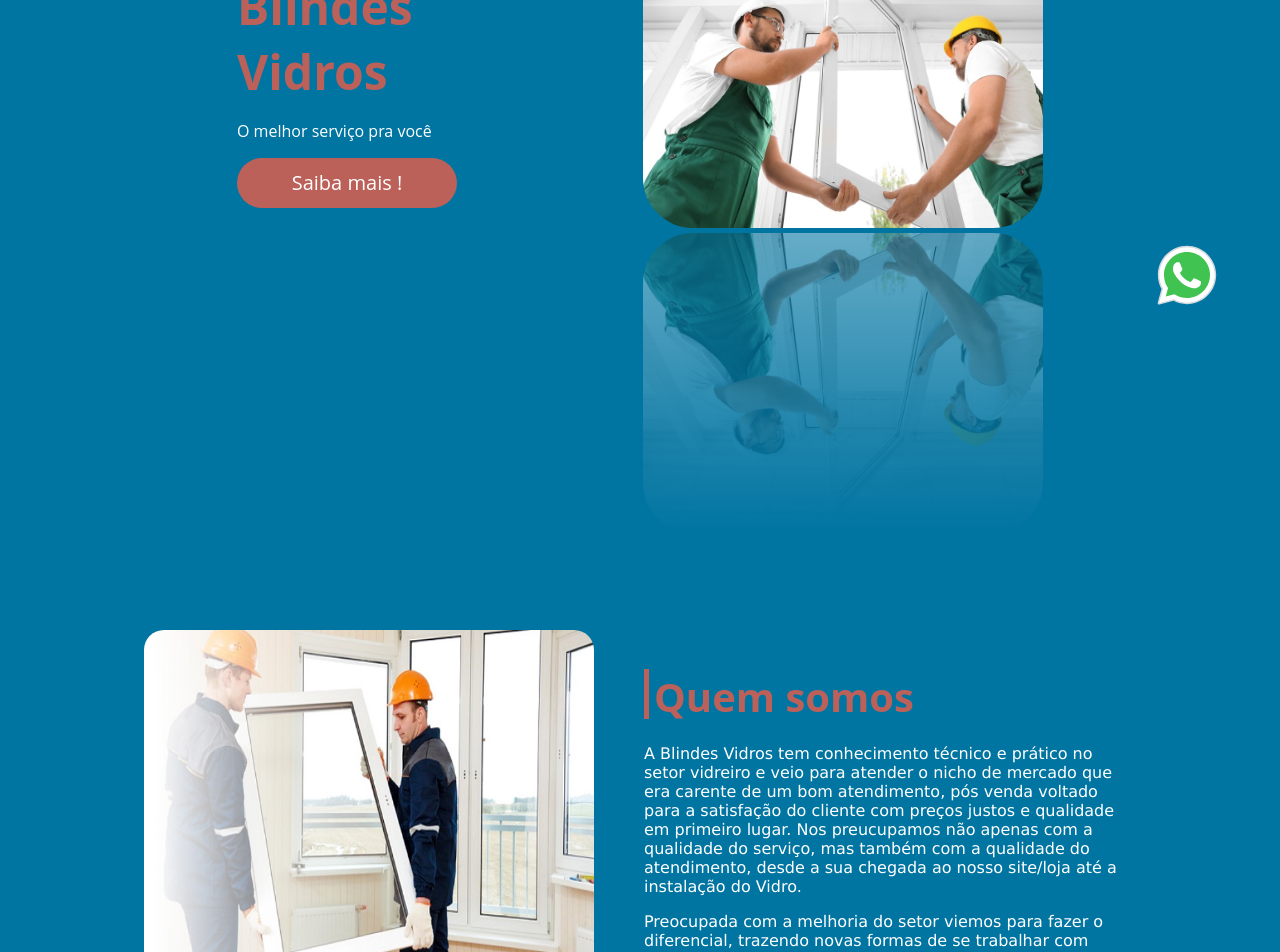
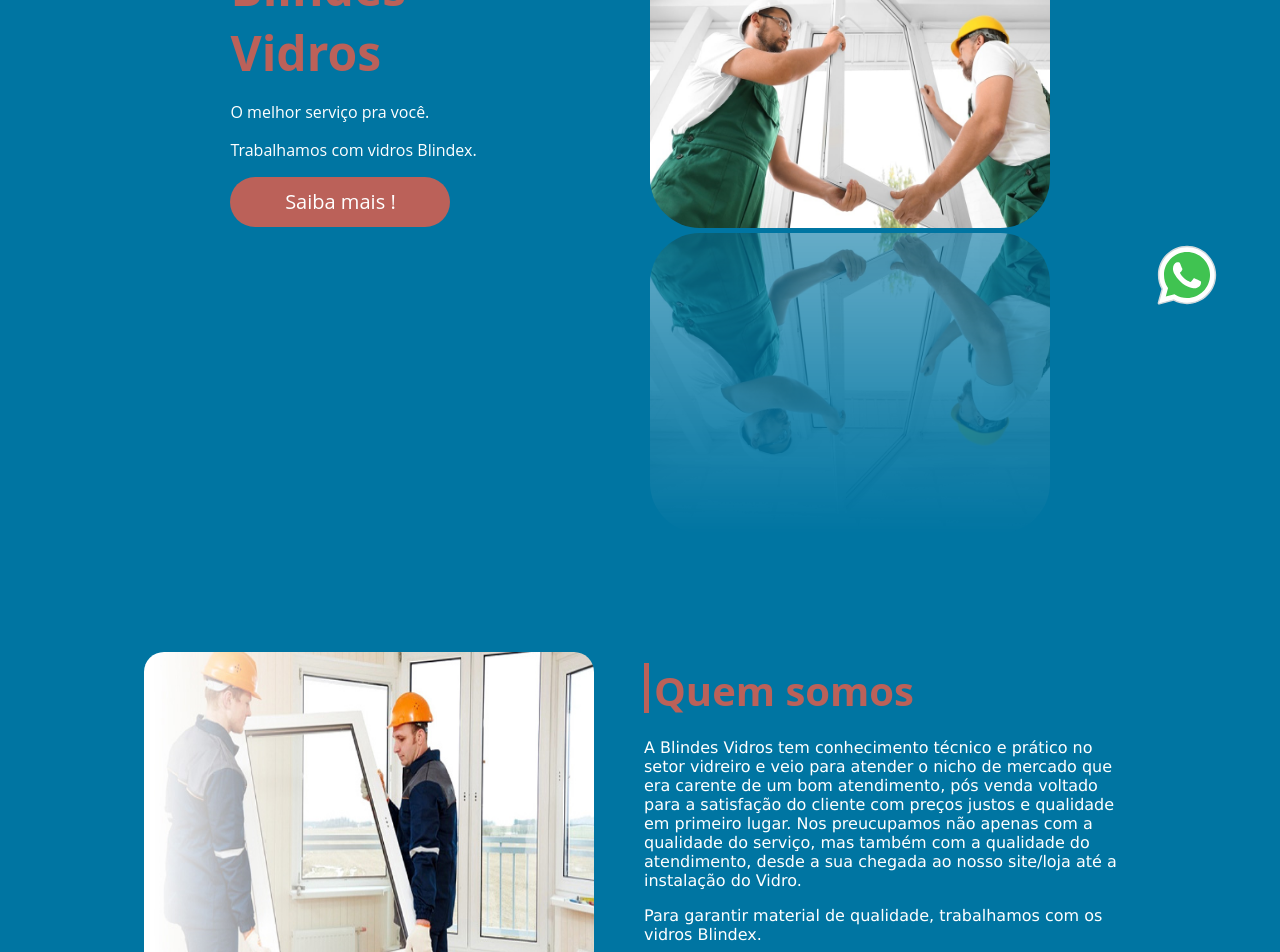
Before and after one commit to ViniciusLima7/favidraceiro, a React (Create React App) app: page / in a window 1280 px wide. Shown: the part 440-1392 px from the top of the page. Built offline with nearby package versions, Linux system fonts and the light colour scheme.

Commit message:
Ajuste de Texto

```diff
--- a/src/components/Apresentacao/index.tsx
+++ b/src/components/Apresentacao/index.tsx
@@ -7,7 +7,8 @@ import bannerVidro from '../../assets/vidro.jpg';
         <Container>
             <Texto>
                 <Title>Blindes <br/> Vidros</Title>
-                <p>O melhor serviço pra você</p>
+                <p>O melhor serviço pra você.</p>
+                <p>Trabalhamos com vidros Blindex.</p>
                 <Link href="#servicos">Saiba mais !</Link>
             </Texto>
             <div>
--- a/src/components/QuemSomos/index.tsx
+++ b/src/components/QuemSomos/index.tsx
@@ -13,9 +13,13 @@ const QuemSomos = () =>{
                 A Blindes Vidros  tem conhecimento técnico e prático no setor vidreiro
                 e veio para atender o nicho de mercado que era carente de um bom atendimento, pós venda
                 voltado para a satisfação do cliente com preços justos e qualidade em primeiro lugar.
+
                 Nos preucupamos não apenas com a qualidade do serviço, mas também com a qualidade do atendimento,
                 desde a sua chegada ao nosso site/loja até a instalação do Vidro.
                 </Text>
+                <Text>
+                    Para garantir material de qualidade, trabalhamos com os vidros Blindex.
+                    </Text>
                 <Text>
                 Preocupada com a melhoria do setor viemos para fazer o diferencial, trazendo novas
                 formas de se trabalhar com vidros.
```
